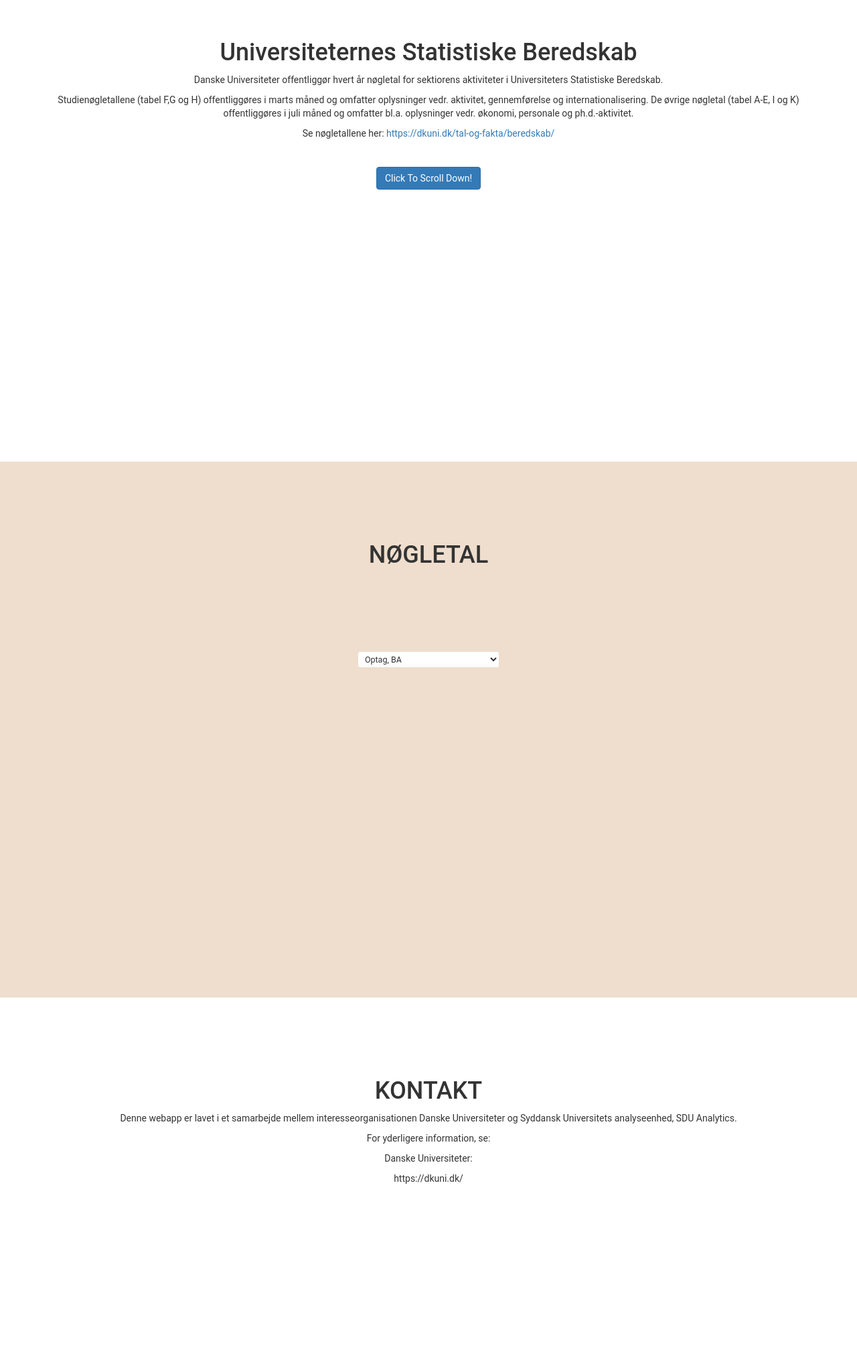
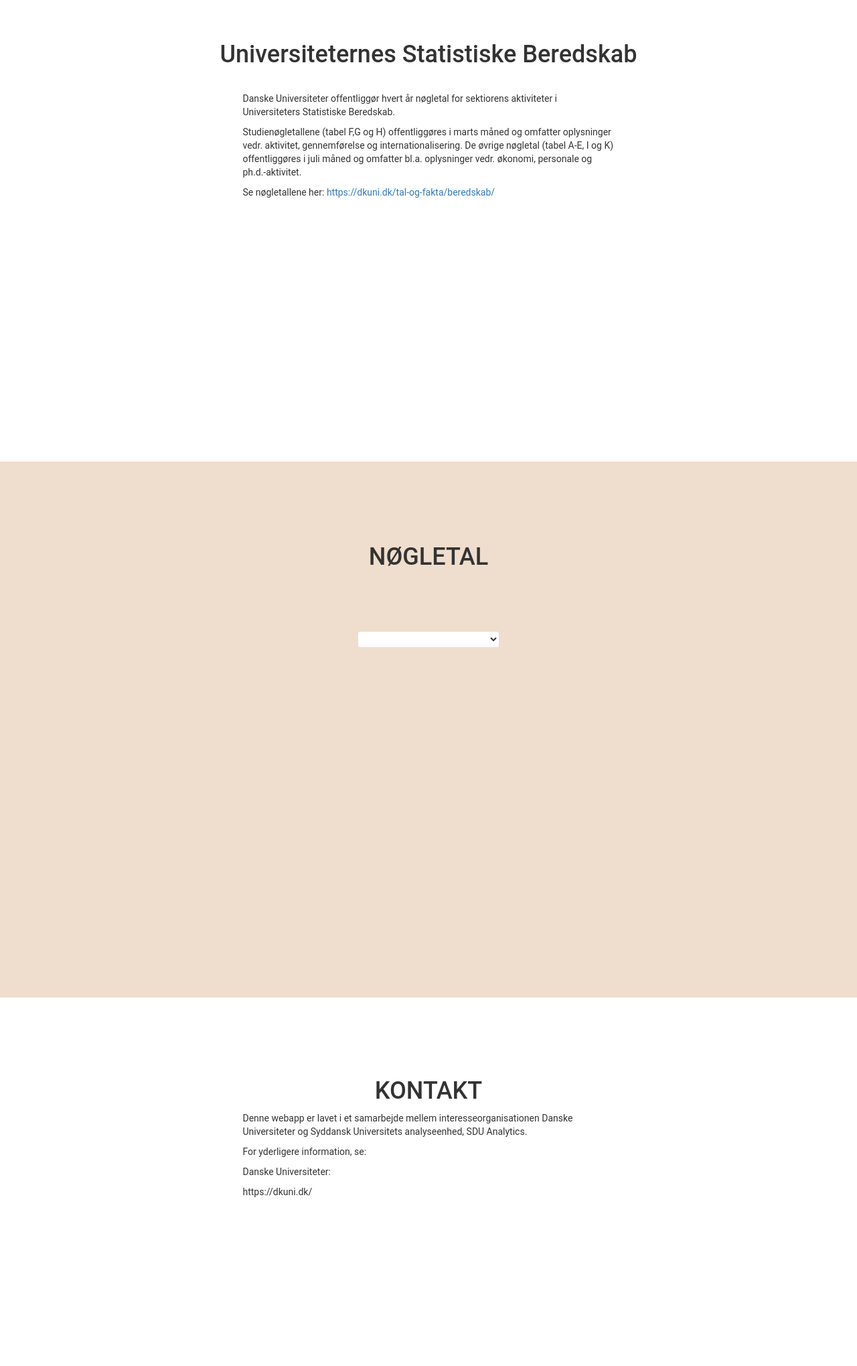
Before and after one commit to jopl93/DKUNI_APP, a Node server app: page / in a window 1280 px wide. Shown: the part 111-2150 px from the top of the page at 67% size. Run offline with Node 20, Linux system fonts and the light colour scheme; some libraries are stand-ins or nearby versions.

Commit message:
Added initial functionaility to dropdown. Also looked into how to avoid using pngs. Aligned text too, and adjusted bootstrap.

```diff
--- a/public/stylesheets/style.css
+++ b/public/stylesheets/style.css
@@ -3,7 +3,7 @@
 }
 
 .empty{
-  padding-top: 10%;
+  padding: 5%;
 }
 
 select {
@@ -40,3 +40,22 @@ select {
   background-color: #fff;
   background-image: linear-gradient(to top, #f9f9f9, #fff 33%);
 }
+
+p {
+  text-align: left;
+}
+
+.headings {
+  margin: 2%;
+  margin-bottom: 3%;
+}
+
+#graph {
+  margin-top: 2%;
+  height: 500px;
+  width: 300px;
+  border:0;
+  text-decoration:none;
+  outline:none;
+  background: none;
+}
--- a/views/index.ejs
+++ b/views/index.ejs
@@ -19,6 +19,12 @@
      <!-- Scrolling Nav JavaScript -->
      <script src="javascripts/jquery.easing.min.js"></script>
      <script src="javascripts/sticky-menu.js"></script>
+
+     <!--Dropdown functionality -->
+     <script src="javascripts/dropdown-functionality.js"></script>
+
+     <!-- Charts -->
+     <script src="https://cdn.jsdelivr.net/npm/chart.js"></script>
 </head>
 <body id="page-top" data-spy="scroll" data-target=".navbar-fixed-top">
     <nav class="navbar navbar-default navbar-fixed-top" role="navigation">
@@ -52,13 +58,14 @@
     <section id="welcome" class="welcome-section">
         <div class="container">
             <div class="row">
-                <div class="col-lg-12">
-                    <h1>Universiteternes Statistiske Beredskab</h1>
+                <div class="headings"><h1>Universiteternes Statistiske Beredskab</h1></div>
+                <div class="col-lg-3 col-md-3 col-xs-1"></div>
+                <div class="col-lg-6 col-md-6 col-xs-10">
                     <p>Danske Universiteter offentliggør hvert år nøgletal for sektiorens aktiviteter i Universiteters Statistiske Beredskab. </p>
                     <p> Studienøgletallene (tabel F,G og H) offentliggøres i marts måned og omfatter oplysninger vedr. aktivitet, gennemførelse og internationalisering. De øvrige nøgletal (tabel A-E, I og K) offentliggøres i juli måned og omfatter bl.a. oplysninger vedr. økonomi, personale og ph.d.-aktivitet.</p>
                     <p>Se nøgletallene her: <a href="https://dkuni.dk/tal-og-fakta/beredskab/">https://dkuni.dk/tal-og-fakta/beredskab/</a></p>
 					<p>&nbsp;</p>
-                    <a class="btn btn-primary page-scroll" href="#kontakt">Click To Scroll Down!</a>
+                    <!-- <a class="btn btn-primary page-scroll" href="#kontakt">Click To Scroll Down!</a> -->
                 </div>
             </div>
         </div>
@@ -68,14 +75,16 @@
     <section id="noegletal" class="noegletal-section">
         <div class="container">
             <div class="row">
-                <div class="col-lg-12">
-                    <h1>NØGLETAL</h1>
+               <div class="headings"> <h1>NØGLETAL</h1> </div>
+                <div class="col-lg-3 col-md-3 col-xs-1"></div>
+                <div class="col-lg-6 col-md-6 col-xs-10">
                     <div class="empty"></div>
                     <div class="select-custom">
                     <select name="choiceOfGraphs" id="choiceOfGraphs">
+                        <option hidden disabled selected value></option>
                         <optgroup label="F. Studieaktivitet">
-                          <option value="Optag">Optag, BA</option>
-                          <option value="Optag">Optag, KA</option>
+                          <option value="OptagBA">Optag, BA</option>
+                          <option value="OptagKA">Optag, KA</option>
                           <option value="Optag">Produktion, BA</option>
                           <option value="Ophoer">Produktion, KA</option>
                           <option value="Produktion">Ophør, BA </option>
@@ -87,6 +96,7 @@
                         </optgroup>
                       </select>
                     </div>
+                    <img id="graph" src="" hidden>
             </div>
         </div>
         <div class="container">
@@ -99,8 +109,9 @@
     <section id="kontakt" class="kontakt-section">
         <div class="container">
             <div class="row">
-                <div class="col-lg-12">
-                    <h1>KONTAKT</h1>
+                <div><h1>KONTAKT</h1></div>
+                <div class="col-lg-3 col-md-3 col-xs-1"></div>
+                <div class="col-lg-6 col-md-6 col-xs-10">
                     <p>
                         Denne webapp er lavet i et samarbejde mellem interesseorganisationen Danske Universiteter og Syddansk Universitets analyseenhed, SDU Analytics.
                     </p>
```
